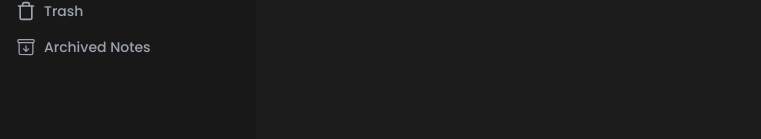
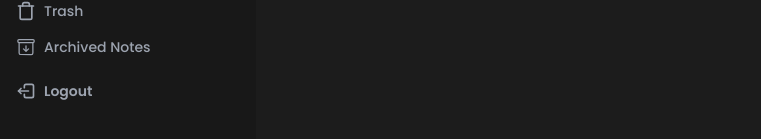
Before and after one commit to webwithtalha/Nowted, a Next.js app: page / in a window 1280 px wide. Shown: the part 459-598 px from the top of the page, without its empty margins (0-761 px from the left). Built offline with nearby package versions, Linux system fonts and the light colour scheme; a web font is replaced by a local one.

Commit message:
Add logout functionality to Sidebar and update user service for logout API

```diff
--- a/src/app/_components/Sidebar.tsx
+++ b/src/app/_components/Sidebar.tsx
@@ -4,9 +4,14 @@ import React, { useState, useEffect } from "react";
 import { IoSearch, IoArchiveOutline } from "react-icons/io5";
 import { MdOutlineFolder } from "react-icons/md";
 import { IoMdStarOutline } from "react-icons/io";
+import { TbLogout2 } from "react-icons/tb";
 import { LuTrash } from "react-icons/lu";
 
+import { userService } from "../services/userService";
+import { useRouter } from "next/navigation";
+
 const Sidebar = () => {
+  const router = useRouter();
   const [folders, setFolders] = useState<string[]>([]);
   const [moreOptions, setMoreOptions] = useState<
     { label: string; icon: JSX.Element }[]
@@ -29,6 +34,23 @@ const Sidebar = () => {
       },
     ]);
   }, []);
+
+
+
+  const handleLogout = async () => {
+    try {
+        const result = await userService.logoutUser();
+
+        if (result && result.success) {
+            router.push("/auth/sign-in");
+        } else {
+            console.error("Logout failed or response invalid.");
+        }
+    } catch (error) {
+        console.error("Error during logout:", error);
+    }
+};
+
 
   return (
     <aside className="w-64 bg-customBlack text-white flex flex-col p-4">
@@ -88,6 +110,12 @@ const Sidebar = () => {
               </li>
             ))}
           </ul>
+  <div className="flex items-center mt-6 gap-2 text-gray-400 font-poppins font-semibold text-sm cursor-pointer"
+  onClick={handleLogout}
+  >
+  <TbLogout2 className="text-xl" />
+  <h2 className="hover:text-white">Logout</h2>
+</div>
         </div>
       </nav>
     </aside>
--- a/src/app/services/type.ts
+++ b/src/app/services/type.ts
@@ -3,3 +3,8 @@ export interface LoginResponse {
     message?: string;
     token?: string;
 }
+
+export interface LogoutResponse {
+    success: boolean;
+    message?: string;
+}
--- a/src/app/services/userService.ts
+++ b/src/app/services/userService.ts
@@ -1,5 +1,5 @@
 import apiClient from "./apiClient";
-import { LoginResponse } from "./type";
+import { LoginResponse, LogoutResponse } from "./type";
 
 export const userService = {
   createUser: async (userData: { username: string; email: string; password: string }) => {
@@ -9,5 +9,16 @@ export const userService = {
   loginUser: async (email: string, password: string): Promise<LoginResponse> => {
     const response = await apiClient.post("/users/login", { email, password });
     return response as unknown as LoginResponse;
-  }
+  },
+
+  logoutUser: async (): Promise<LogoutResponse> => {
+    try {
+        const response = await apiClient.post("/users/logout");
+        return response as unknown as LogoutResponse;
+    } catch (error) {
+        console.error("Logout API error:", error);
+        throw error;
+    }
+},
+
 };
--- a/src/middleware.ts
+++ b/src/middleware.ts
@@ -12,10 +12,14 @@ export function middleware(req: NextRequest) {
     return NextResponse.redirect(new URL('/', req.url));
   }
 
+  if (req.nextUrl.pathname === '/auth/sign-up' && token) {
+    return NextResponse.redirect(new URL('/', req.url));
+  }
+
   // Otherwise, allow the request
   return NextResponse.next();
 }
 
 export const config = {
-  matcher: ['/', '/auth/sign-in'],
+  matcher: ['/', '/auth/sign-in', '/auth/sign-up'],
 };
```
